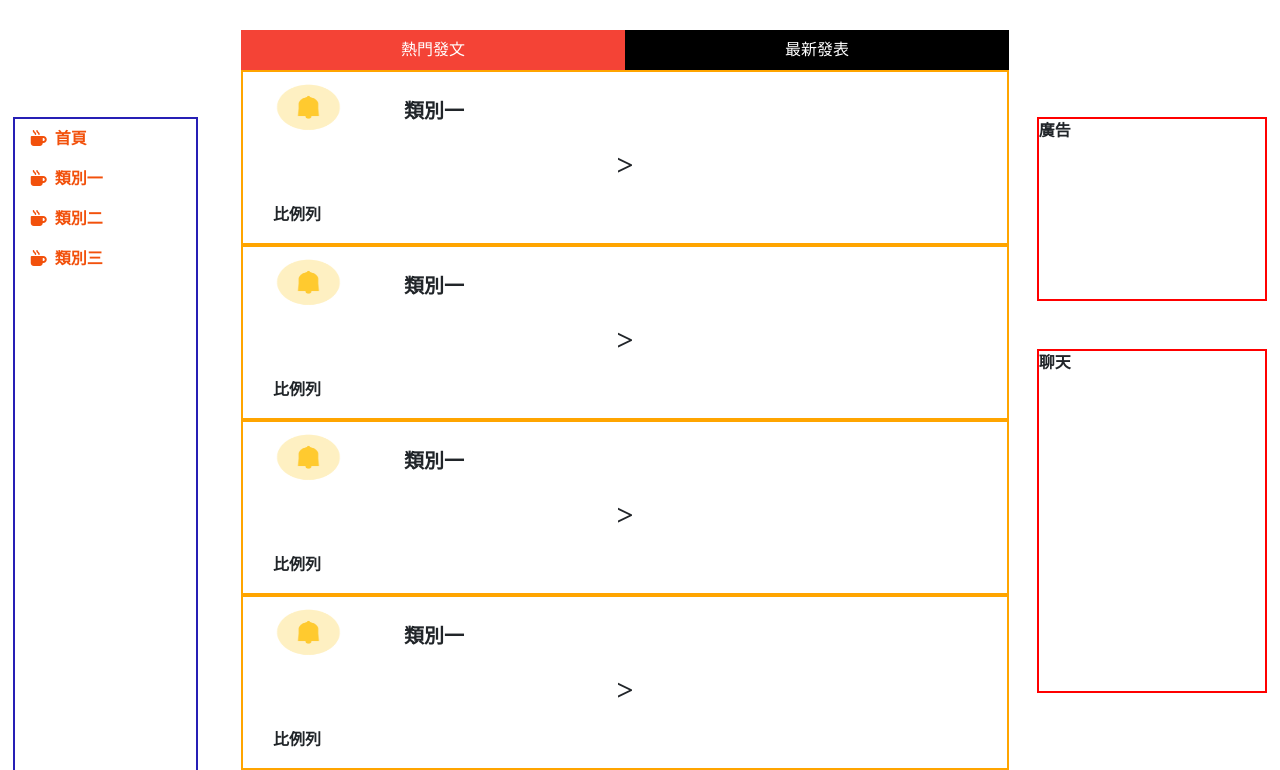
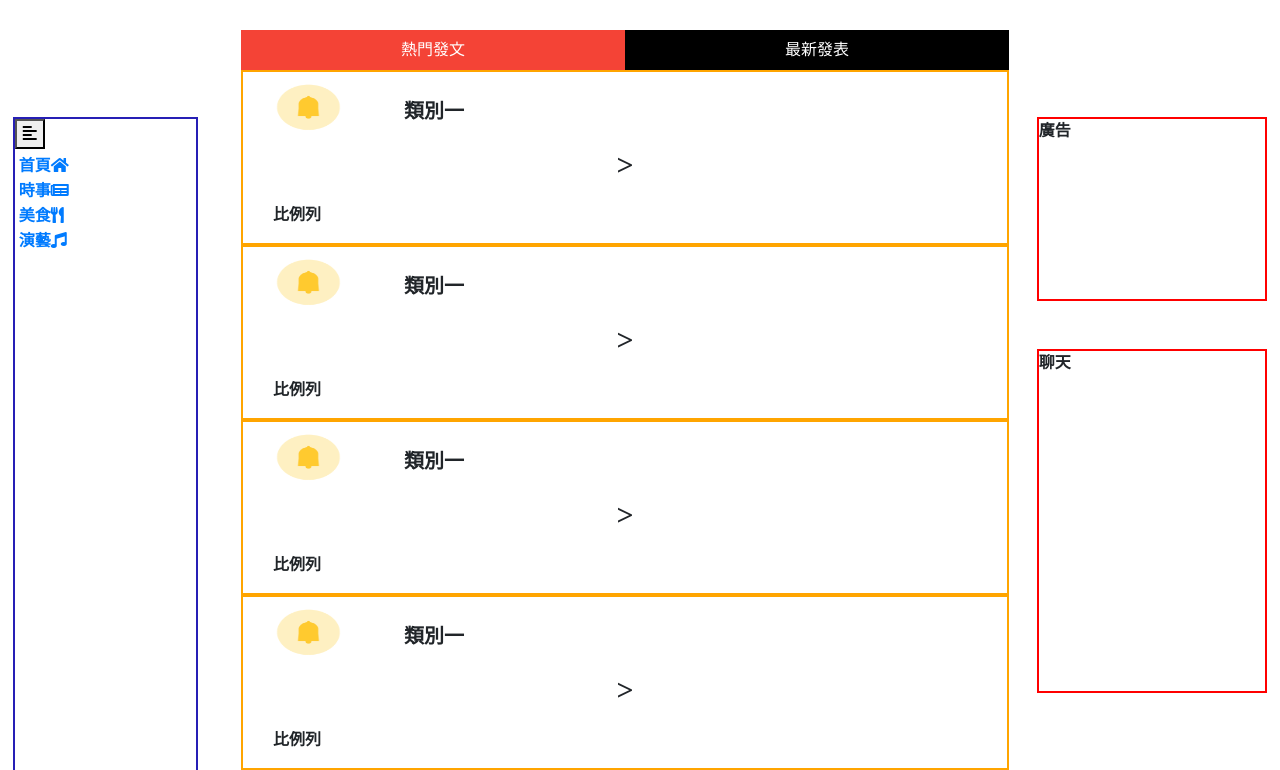
Before and after one commit to gardy11/SpeaCup, a PHP site: page / in a window 1280 px wide. Shown: the part 67-837 px from the top of the page. Run offline with PHP 8.4, Linux system fonts and the light colour scheme; data that the repository does not hold is empty; some libraries are stand-ins or nearby versions.

Commit message:
0720-index

```diff
--- a/index.php
+++ b/index.php
@@ -6,7 +6,8 @@
   <meta charset="UTF-8">
   <meta name="viewport" content="width=device-width, initial-scale=1.0">
   <title>SpeaCup有話直說</title>
-  <link href="CSS/style.css" rel="stylesheet" /><link rel="icon" type="image/x-icon" href="assets/fav.ico" />
+  <link href="CSS/style.css" rel="stylesheet" />
+  <link rel="icon" type="image/x-icon" href="assets/fav.ico" />
   <script src="JS/scripts.js"></script>
   <script src="js/jquery-3.6.0.js"></script>
 
@@ -17,24 +18,27 @@
   <script src="https://cdnjs.cloudflare.com/ajax/libs/popper.js/1.16.0/umd/popper.min.js"></script>
   <script src="https://maxcdn.bootstrapcdn.com/bootstrap/4.5.2/js/bootstrap.min.js"></script>
   <script src="https://kit.fontawesome.com/993da95711.js" crossorigin="anonymous"></script>
-  <script
-    language="javascript">function changeImageString(TargetID, FildAddres) { document.images[TargetID].src = FildAddres; }</script>
+  <script src="https://cdnjs.cloudflare.com/ajax/libs/jquery/3.6.0/jquery.min.js"></script>
+  <script src="script.js"></script>
+  <link rel="stylesheet" href="https://cdnjs.cloudflare.com/ajax/libs/font-awesome/5.15.4/css/all.min.css">
+  <script language="javascript">
+    function changeImageString(TargetID, FildAddres) {
+      document.images[TargetID].src = FildAddres;
+    }
+  </script>
 </head>
 
+<body class="body">
 
-<body class="body">
-  <!-- navbar -->
   <nav class="navbar fixed-top navbar-expand-md navbar-dark mr-1">
     <div clss="col-3">
       <a class="navbar-brand" href="index.php">
-        <img src="assets/img/有話 直說 (1).png" width="35" height="35" class="d-inline-block align-top" >
-        <img src="assets/img/SpeaCup.png" width="150" height="35" class="d-inline-block align-top" >
+        <img src="assets/img/有話 直說 (1).png" width="35" height="35" class="d-inline-block align-top">
+        <img src="assets/img/SpeaCup.png" width="150" height="35" class="d-inline-block align-top">
       </a>
     </div>
 
-    <button class="navbar-toggler navbar-left" type="button" data-toggle="collapse"
-      data-target="#navbarSupportedContent" aria-controls="navbarSupportedContent" aria-expanded="false"
-      aria-label="Toggle navigation">
+    <button class="navbar-toggler navbar-left" type="button" data-toggle="collapse" data-target="#navbarSupportedContent" aria-controls="navbarSupportedContent" aria-expanded="false" aria-label="Toggle navigation">
       <span class="navbar-toggler-icon"></span>
     </button>
 
@@ -42,34 +46,38 @@
       <ul class="navbar-nav ml-auto pl-1">
         <form class="form-inline">
           <input class="form-control mr-sm-1" type="search" placeholder="SpeaCup" aria-label="Search">
-          <button class="btn btn-outline-danger my-2 my-sm-0 " type="submit"><i
-              class="fa-solid fa-magnifying-glass"></i></button>
+          <button class="btn btn-outline-danger my-2 my-sm-0 " type="submit"><i class="fa-solid fa-magnifying-glass"></i></button>
         </form>
         <li class="nav-item pl-5 mr-5">
         <li><a href=""><i class="fa-solid fa-bell">&ensp;&ensp;</i></a></li>
-        <li><a href="member.php" title="會員中心"><i class="fa-solid fa-user">&ensp;&ensp;</i></a></li>
+        <li><a href="login.php" title="會員中心"><i class="fa-solid fa-user">&ensp;&ensp;</i></a></li>
         </li>
     </div>
 
 
   </nav>
 
-  <div id="siderbarleft">
-    <ul class="nav flex-column ind ">
-      <li class="nav-item">
-        <a class="nav-link " aria-current="page" href="index.php"><i class="fa-solid fa-mug-hot">&ensp;首頁</i></a>
+  <div id="siderbarleft" class="siderbarleft">
+    <div id="sidebar">
+      <button type="button" id="collapse" class="collapse-btn">
+        <i class="fas fa-align-left"></i>
+      </button>
+      <ul class="list-unstyled p-1 ">
+        <li>
+          <a href="cate1.php" calss="m-2">首頁<i class="fas mt-1 fa-solid fa-home"></i></i> </a>
         </li>
-      <li class="nav-item">
-        <a class="nav-link" href="cate1.php"><i class="fa-solid fa-mug-hot">&ensp;類別一</i></a>
+        <li>
+          <a href="cate1.php" calss="m-2">時事<i class="fas mt-1 fa-solid fa-newspaper"></i></i> </a>
         </li>
-      <li class="nav-item">
-        <a class="nav-link active" href="cate2.php"><i class="fa-solid fa-mug-hot">&ensp;類別二</i></a>
+        <li>
+          <a href="cate2.php" calss="p-2">美食<i class="fas mt-1 fa-solid fa-utensils"></i></i> </a>
         </li>
-      <li class="nav-item">
-        <a class="nav-link" href="cate3.php"><i class="fa-solid fa-mug-hot">&ensp;類別三</i></a>
+        <li>
+          <a href="cate3.php" calss="p-2">演藝<i class="fas mt-1 fa-regular fa-music"></i></i></i> </a>
         </li>
+      </ul>
+    </div>
 
-    </ul>
   </div>
 
 
@@ -78,10 +86,10 @@
   <!--最新與熱門連資料庫和query-->
   <?php
 
-$mysqli = new mysqli('localhost','root','','speacup',3306);
+  $mysqli = new mysqli('localhost', 'root', '', 'speacup', 3306);
 
-$sql="SELECT * FROM `posts` WHERE 1";
-$result=$mysqli->query($sql);
+  $sql = "SELECT * FROM `posts` WHERE 1";
+  $result = $mysqli->query($sql);
 
   ?>
   <!--最新與熱門html-->
@@ -96,25 +104,25 @@ $result=$mysqli->query($sql);
       <div id="ihot" class="article">
         <?php
 
-for ( $i = 0 ; $i<4 ; $i++ ){
+        for ($i = 0; $i < 4; $i++) {
           $row = $result->fetch_object();
           echo
-  '<div class="row" style="border: solid 2px orange; width: 100%;">'.
-    '<div class="col-12">'.
-      '<form class="row">'.
-            '<img src="assets/img/bell.png " class="col-2" width="70px" height="70px">'.
-            '<div class="col-2 mt-4" style=" text-align:center; font-size: 20px;">'.
-            '類別一'.
-            '</div>'.
-            '<p class="col-4 mt-4" style=" text-align:center; font-size: 20px;">'. $row->aid . '</p>'.
-      '</form>'.
-      '<div class="col-12" style=" text-align:center;font-size: 30px;">'.
-            '<p style="overflow-wrap: break-word;">>'.$row->title. '</p>'.
-      '</div>'.
-      '<div class="col-12">'.
-            '<p>比例列</p>'.
-      '</div>'.
-    '</div>'.
+          '<div class="row" style="border: solid 2px orange; width: 100%;">' .
+            '<div class="col-12">' .
+            '<form class="row">' .
+            '<img src="assets/img/bell.png " class="col-2" width="70px" height="70px">' .
+            '<div class="col-2 mt-4" style=" text-align:center; font-size: 20px;">' .
+            '類別一' .
+            '</div>' .
+            '<p class="col-4 mt-4" style=" text-align:center; font-size: 20px;">' . $row->aid . '</p>' .
+            '</form>' .
+            '<div class="col-12" style=" text-align:center;font-size: 30px;">' .
+            '<p style="overflow-wrap: break-word;">>' . $row->title . '</p>' .
+            '</div>' .
+            '<div class="col-12">' .
+            '<p>比例列</p>' .
+            '</div>' .
+            '</div>' .
             '</div>';
         }
         ?>
@@ -123,25 +131,25 @@ for ( $i = 0 ; $i<4 ; $i++ ){
       <div id="inew" class="article" style="display:none">
         <?php
 
-for ( $i = 0 ; $i<4 ; $i++ ){
+        for ($i = 0; $i < 4; $i++) {
           $row = $result->fetch_object();
           echo
-  '<div class="row" style="border: solid 2px orange; width: 100%;">'.
-    '<div class="col-12">'.
-      '<form class="row">'.
-            '<img src="assets/img/bell.png " class="col-2" width="70px" height="70px">'.
-            '<div class="col-2 mt-4" style=" text-align:center; font-size: 20px;">'.
-            '類別一'.
-            '</div>'.
-            '<p class="col-4 mt-4" style=" word-wrap:break-word; text-align:center; font-size: 20px;">'. $row->aid . '</p>'.
-      '</form>'.
-      '<div class="col-12" style="  text-align:center;font-size: 30px;">'.
-            '<p style="overflow-wrap: break-word;">'.$row->title.'</p>'.
-      '</div>'.
-      '<div class="col-12">'.
-            '<p>比例列</p>'.
-      '</div>'.
-    '</div>'.
+          '<div class="row" style="border: solid 2px orange; width: 100%;">' .
+            '<div class="col-12">' .
+            '<form class="row">' .
+            '<img src="assets/img/bell.png " class="col-2" width="70px" height="70px">' .
+            '<div class="col-2 mt-4" style=" text-align:center; font-size: 20px;">' .
+            '類別一' .
+            '</div>' .
+            '<p class="col-4 mt-4" style=" word-wrap:break-word; text-align:center; font-size: 20px;">' . $row->aid . '</p>' .
+            '</form>' .
+            '<div class="col-12" style="  text-align:center;font-size: 30px;">' .
+            '<p style="overflow-wrap: break-word;">' . $row->title . '</p>' .
+            '</div>' .
+            '<div class="col-12">' .
+            '<p>比例列</p>' .
+            '</div>' .
+            '</div>' .
             '</div>';
         }
         ?>
@@ -163,7 +171,6 @@ for ( $i = 0 ; $i<4 ; $i++ ){
 
 
 <script>
-
   function openArticle(evt, articleName) {
     var i, x, tablinks;
     x = document.getElementsByClassName("article");
@@ -177,7 +184,6 @@ for ( $i = 0 ; $i<4 ; $i++ ){
     document.getElementById(articleName).style.display = "block";
     evt.currentTarget.className += " w3-red";
   }
-
 </script>
 
 </html>
```
Lines whose indentation alone changed are shown as unchanged.
